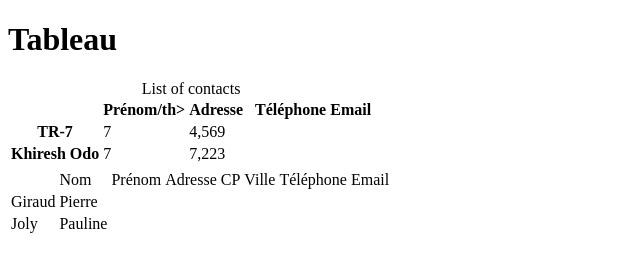
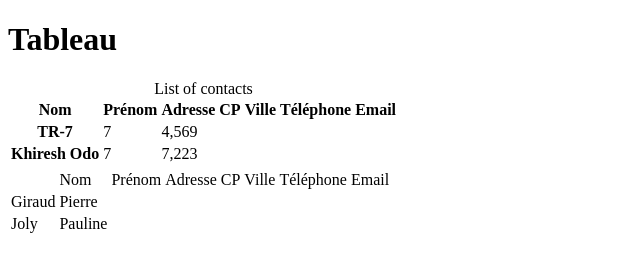
Before and after one commit to Grenoble38/GeorgeFolder, a plain HTML site: page tableau.html in a window 1280 px wide. Shown: the whole page, without its empty margins (0-640 px from the left). Drawn offline with Linux system fonts and the light colour scheme.

Commit message:
Update tableau.html

```diff
--- a/tableau.html
+++ b/tableau.html
@@ -11,11 +11,11 @@ Tableau
   <table>
     <caption>List of contacts</caption>
     <tr>
-        <th scope="col"Nom</th>
-        <th scope="col">Prénom/th>
+        <th scope="col">Nom</th>
+        <th scope="col">Prénom</th>
         <th scope="col">Adresse</th>
-        <th scope="col"CP</th>
-        <th scope="col"Ville</th>
+        <th scope="col">CP</th>
+        <th scope="col">Ville</th>
         <th scope="col">Téléphone</th>
         <th scope="col">Email</th>
     </tr>
```
